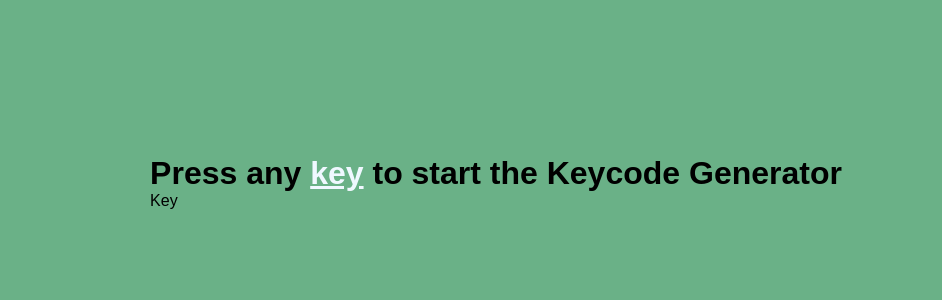
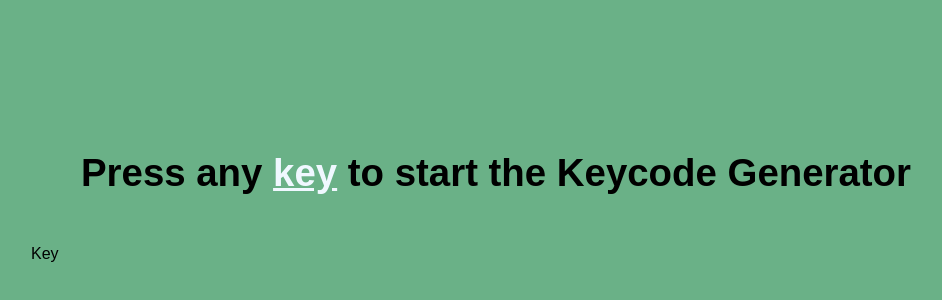
Before and after one commit to SayamDev/Week3---Key-Generator, a plain HTML site: page index.html in a window 1280 px wide. Shown: the part 218-518 px from the top of the page, without its empty margins (144-1086 px from the left). Drawn offline with Linux system fonts and the light colour scheme; a web font is replaced by a local one.

Commit message:
CSS style updated to header

```diff
--- a/styling.css
+++ b/styling.css
@@ -18,6 +18,16 @@ body{
     align-items: center;
 }
 
+header{
+    font-weight: 900;
+    font-size: 1.2rem;
+    display: flex;
+    justify-content: center;
+    align-items: center;
+    padding: 50px;
+
+}
+
 .define{
     color: aliceblue;
     text-decoration: underline;
```
